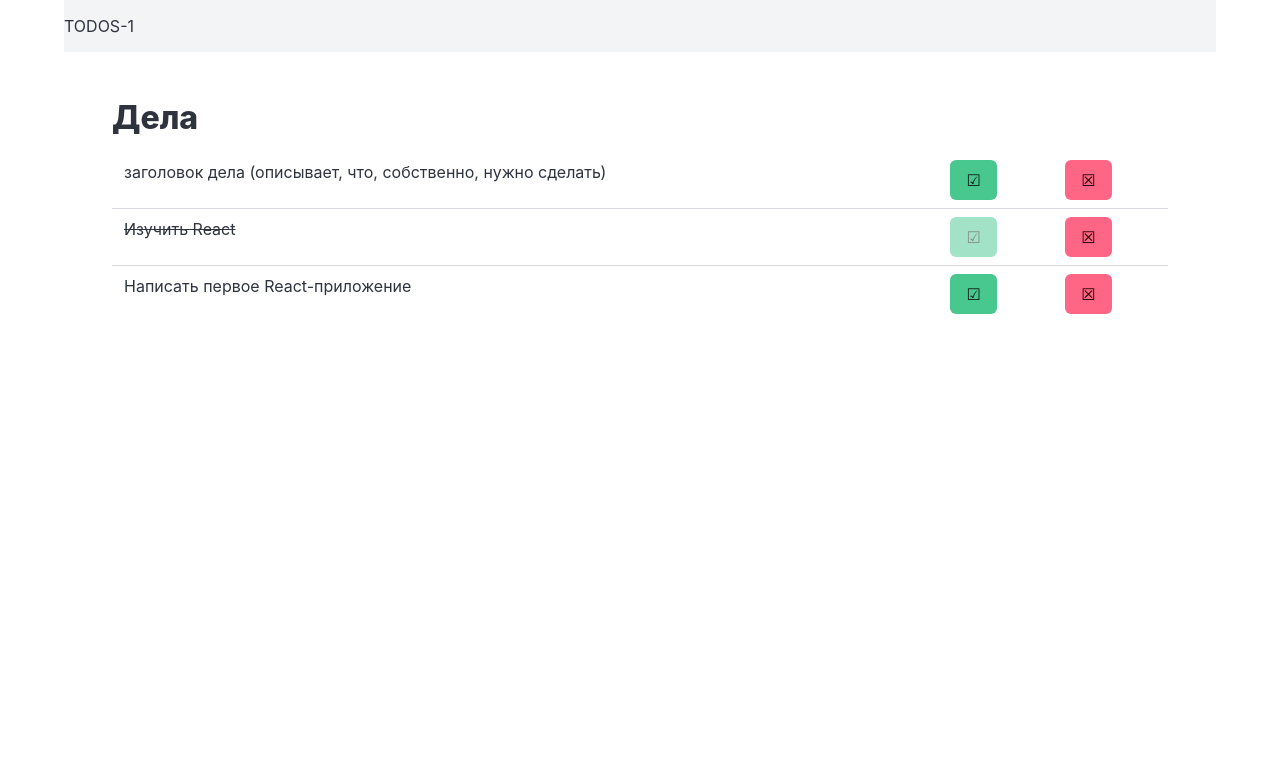
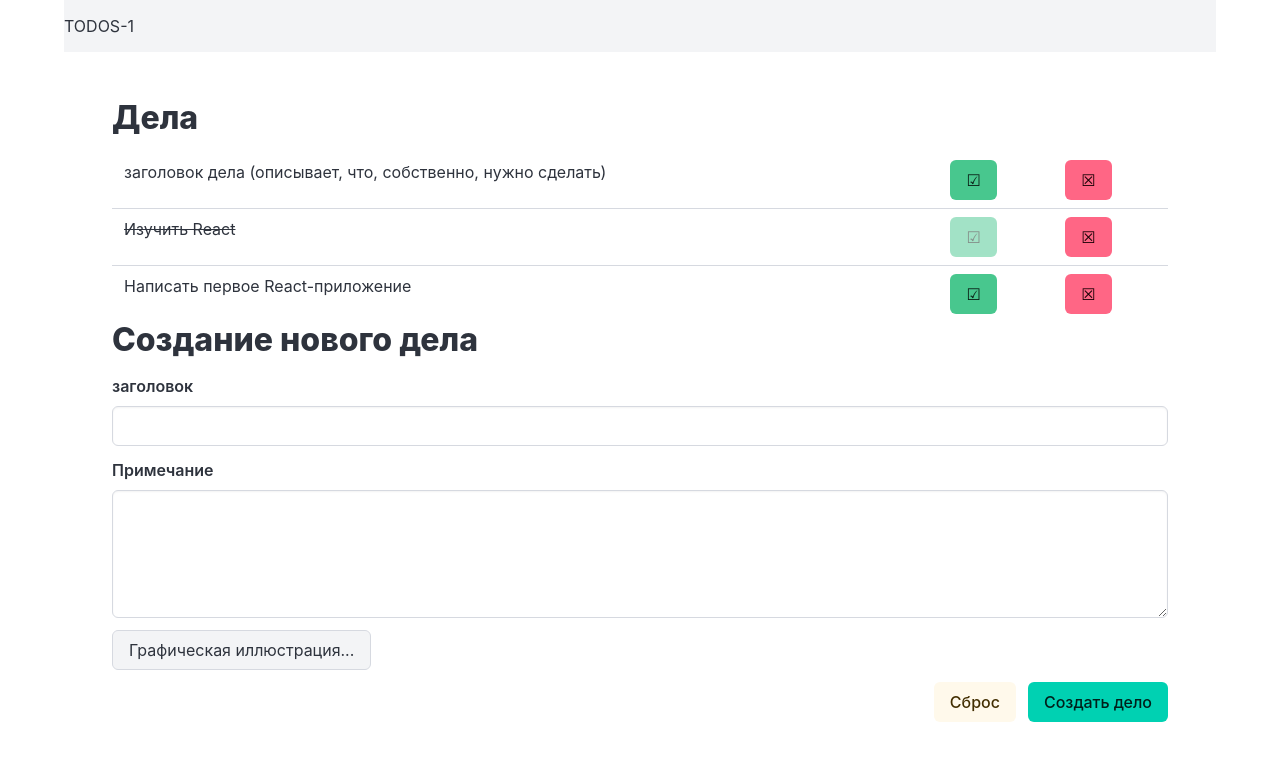
Before and after one commit to ZloitapoG/ToDos, a React (Create React App) app: page / in a window 1280 px wide. Shown: the top 760 px of the page. Built offline with nearby package versions, Linux system fonts and the light colour scheme.

Commit message:
TodoAdd Form-1, onChange, fileReader

```diff
--- a/src/App.js
+++ b/src/App.js
@@ -1,22 +1,25 @@
 import TodoList from "./TodoList";
 import { useState } from "react";
-//import todos from "./todos";
+import TodoAdd from "./TodoAdd";
 import initialTodos from './todos';
 
-export default function App(){
+export default function App() {
   const [todos, setTodos] = useState(initialTodos)
   const del = key => {
-    const newTodos = todos.filter(current => current.key!==key);
+    const newTodos = todos.filter(current => current.key !== key);
     setTodos(newTodos);
+  };
+  const add = deed => {
+    setTodos([...todos, deed]);
   };
   const setDone = key => {
     //const deed = todos.find(current => current.key === key);
     const newTodos = [...todos];
     const deed = newTodos.find(current => current.key === key);
-    if(deed) deed.done = true;
+    if (deed) deed.done = true;
     setTodos(newTodos);
   };
-  return(
+  return (
     <div className="container">
       <nav className="navbar is-light">
         <div className="navbar-brand">
@@ -27,8 +30,9 @@ export default function App(){
       </nav>
       <main className="content px-6 py-6">
         {/*<h1>Todos</h1>*/}
-        <TodoList list = {todos} setDone = {setDone} del = {del}/>
+        <TodoList list={todos} setDone={setDone} del={del} />
+        <TodoAdd add = {add}/>
       </main>
     </div>
-    );
+  );
 }
--- /dev/null
+++ b/src/TodoAdd.js
@@ -0,0 +1,146 @@
+// Импорт: берем функцию useState из библиотеки 'react'
+import { useState } from "react";
+
+// Объявление компонента как функции, props - объект с переданными свойствами
+export default function TodoAdd(props) {
+    // Хук useState:
+    // Возвращает массив: [текущее_значение, функция_для_изменения]
+    const [title, setTitle] = useState(''); // . . .. .. .. .. .. .. . .. . . . . . . . . . 1
+    const [desc, setDesc] = useState('');
+    const [image, setImage] = useState('');
+
+    // Обработчик события change для файлового input
+    const handleImageChange = (evt) => { // evt - объект события // . . .. .. .. .. .. .. . 6
+        // evt.target - элемент, который вызвал событие (здесь <input type="file">)
+        // .files - список выбранных файлов (FileList)
+        const cFiles = evt.target.files;
+
+        if (cFiles.length > 0) { // Если есть выбранные файлы
+            // FileReader - встроенный в браузер класс для чтения файлов
+            const fileReader = new FileReader();
+
+            // Назначаем обработчик на событие 'onload' (когда файл прочитан)
+            fileReader.onload = () => {
+                // fileReader.result содержит данные файла как base64-строку
+                setImage(fileReader.result); // Сохраняем в состояние
+            };
+
+            // Читаем первый файл как Data URL (base64)
+            fileReader.readAsDataURL(cFiles[0]);
+        } else {
+            setImage(''); // Если файл не выбран
+        }
+    };
+
+    // Обработчик отправки формы
+    const handleFormSubmit = (evt) => { // . . . . . . . . . . . . . . . . . . . . . . . . . . . . . . . . 7
+        // evt - объект события submit
+        evt.preventDefault(); // Отменяем стандартную отправку формы
+
+        // Создаем объект нового дела
+        const newDeed = {
+            title, // Берем текущее значение из состояния title
+            desc,  // Из состояния desc
+            image, // Из состояния image
+            done: false // Поле по умолчанию
+        };
+
+        // Создаем объект Date - встроенный класс для работы с датой/временем
+        const date = new Date();
+        // toLocaleString() - возвращает дату как строку на языке пользователя
+        newDeed.createAd = date.toLocaleString();
+        // getTime() - timestamp (миллисекунды с 1 января 1970)
+        newDeed.key = date.getTime();
+
+        // Вызываем функцию add из props (переданную родительским компонентом)
+        props.add(newDeed);
+
+        // evt.target - форма, .reset() - сбрасывает значения полей формы
+        evt.target.reset();
+    };
+
+    // Обработчик сброса формы
+    const handleFormReset = () => { // . . . . . . . . . . . . . . . . . . . . . . . . . . . . . . . . . . 8
+        // Сбрасываем состояния, используя функции из useState
+        setTitle(''); // Пустая строка
+        setDesc('');
+        setImage('');
+    };
+
+
+    // Возвращаем JSX разметку компонента
+    return (
+        <section>
+            <h1>Создание нового дела</h1>
+            {/* Форма с обработчиками submit и reset */}
+            <form onSubmit={handleFormSubmit} onReset={handleFormReset}>
+                {/* Поле для заголовка */}
+                <div className="field"> {/* . . . . . . . . . . . . . . . . . . . . . . . . . . . . . . 9*/}
+                    <label className="label">заголовок</label>
+                    <div className="control">
+                        {/* Input, привязанный к состоянию title */}
+                        <input
+                            className="input"
+                            value={title} // . . . . . . ........................ 2
+                            onChange={e => setTitle(e.target.value)} //................. 3
+                        />
+                    </div>
+                </div>
+
+                {/* Поле для описания */}
+                <div className="field">
+                    <label className="label">Примечание</label>
+                    <div className="control">
+                        {/* Textarea, привязанный к состоянию desc */}
+                        <textarea
+                            className="textarea"
+                            value={desc} // ..............................................4
+                            defaultValue="Место для вашей рекламы"
+                            onChange={e => setDesc(e.target.value)} // ...................5
+                        />
+                    </div>
+                </div>
+
+                {/* Поле для загрузки изображения */}
+                <div className="field">  {/*/ ........................... 10*/}
+                    <div className="file">
+                        <label className="file-label">
+                            {/* Input для выбора файла */}
+                            <input
+                                className="file-input"
+                                type="file"
+                                accept="image/*" // Принимаем только изображения
+                                onChange={handleImageChange}
+                            />
+                            <span className="file-cta">
+                                <span className="file-label">
+                                    Графическая иллюстрация...
+                                </span>
+                            </span>
+                        </label>
+                    </div>
+                </div>
+
+                {/* Кнопки формы */}
+                <div className="field is-grouped is-grouped-right"> {/*/ ..................... 11*/}
+                    <div className="control">
+                        {/* Кнопка сброса (вызывает handleFormReset) */}
+                        <input
+                            type="reset"
+                            className="button is-warning is-light"
+                            value="Сброс"
+                        />
+                    </div>
+                    <div className="control">
+                        {/* Кнопка отправки формы (вызывает handleFormSubmit) */}
+                        <input
+                            type="submit"
+                            className="button is-primary"
+                            value="Создать дело"
+                        />
+                    </div>
+                </div>
+            </form>
+        </section>
+    );
+}
--- a/src/index.js
+++ b/src/index.js
@@ -3,7 +3,7 @@ import ReactDOM from 'react-dom/client';
 //import './index.css';
 import './../node_modules/bulma/css/bulma.css';
 import App from './App';
-import reportWebVitals from './reportWebVitals';
+//import reportWebVitals from './reportWebVitals';
 
 const root = ReactDOM.createRoot(document.getElementById('root'));
 root.render(
```
